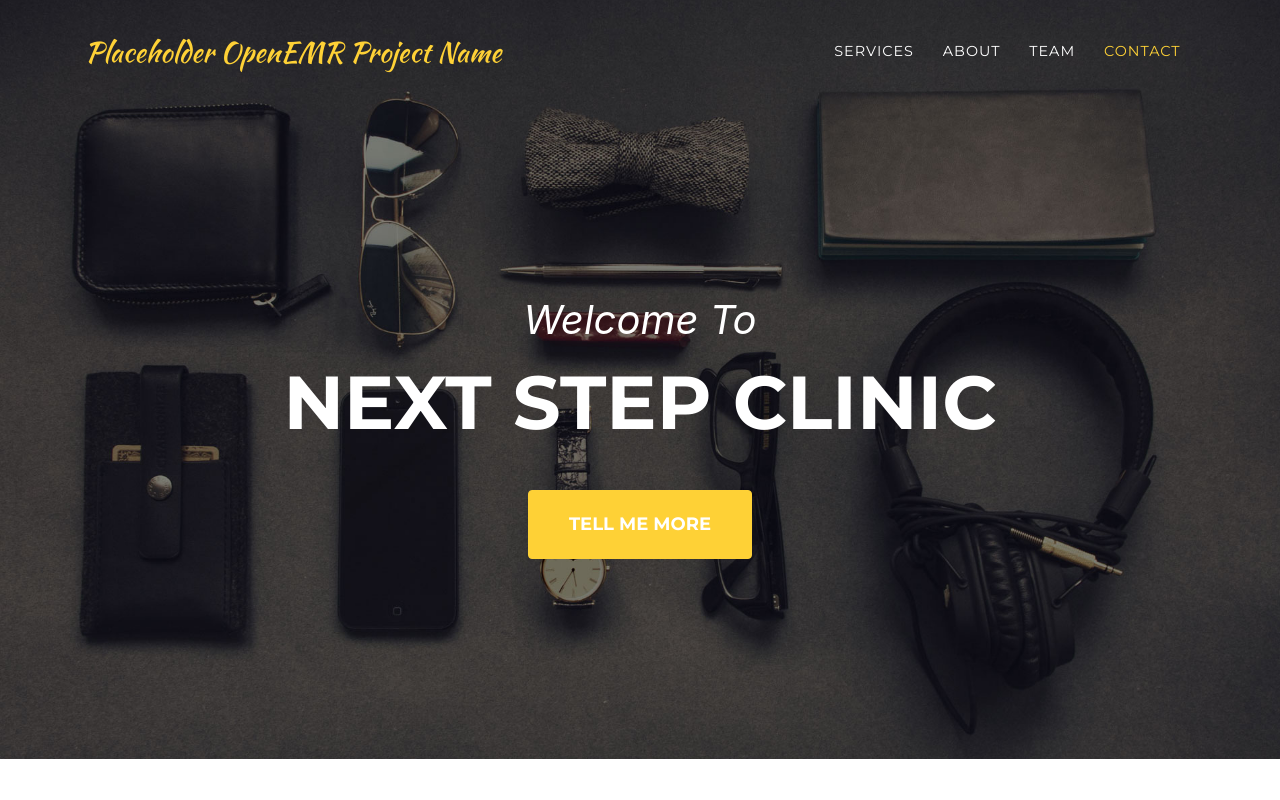
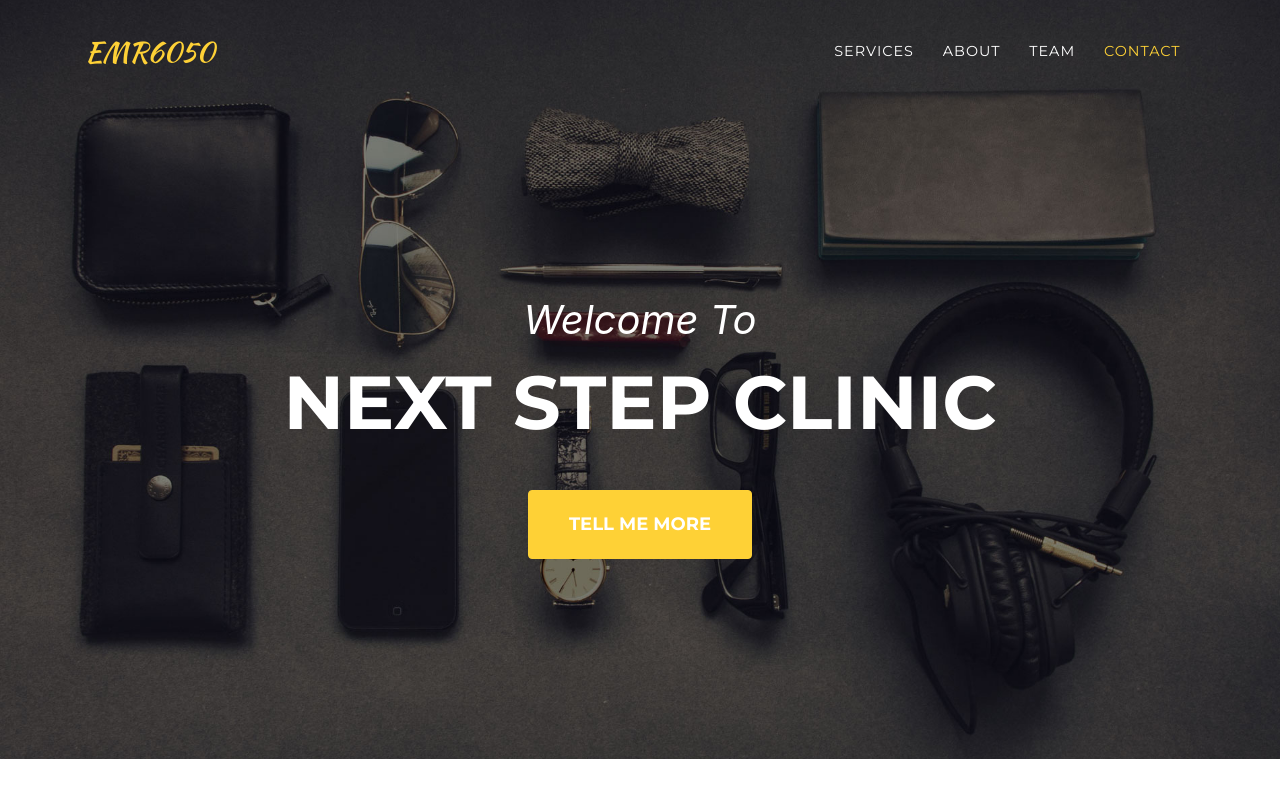
Before and after one commit to emr6050/Website, a website: page index.html in a window 1280 px wide. Shown: the top 800 px of the page. Drawn offline with nearby package versions, Linux system fonts and the light colour scheme; a web font is replaced by a local one.

Commit message:
Update index.html

```diff
--- a/index.html
+++ b/index.html
@@ -8,7 +8,7 @@
   <meta name="description" content="">
   <meta name="author" content="">
 
-  <title>Agency - Start Bootstrap Theme</title>
+  <title>EMR6050</title>
 
   <!-- Bootstrap core CSS -->
   <link href="vendor/bootstrap/css/bootstrap.min.css" rel="stylesheet">
@@ -30,7 +30,7 @@
   <!-- Navigation -->
   <nav class="navbar navbar-expand-lg navbar-dark fixed-top" id="mainNav">
     <div class="container">
-      <a class="navbar-brand js-scroll-trigger" href="#page-top">Placeholder OpenEMR Project Name</a>
+      <a class="navbar-brand js-scroll-trigger" href="#page-top">EMR6050</a>
       <button class="navbar-toggler navbar-toggler-right" type="button" data-toggle="collapse" data-target="#navbarResponsive" aria-controls="navbarResponsive" aria-expanded="false" aria-label="Toggle navigation">
         Menu
         <i class="fas fa-bars"></i>
```
